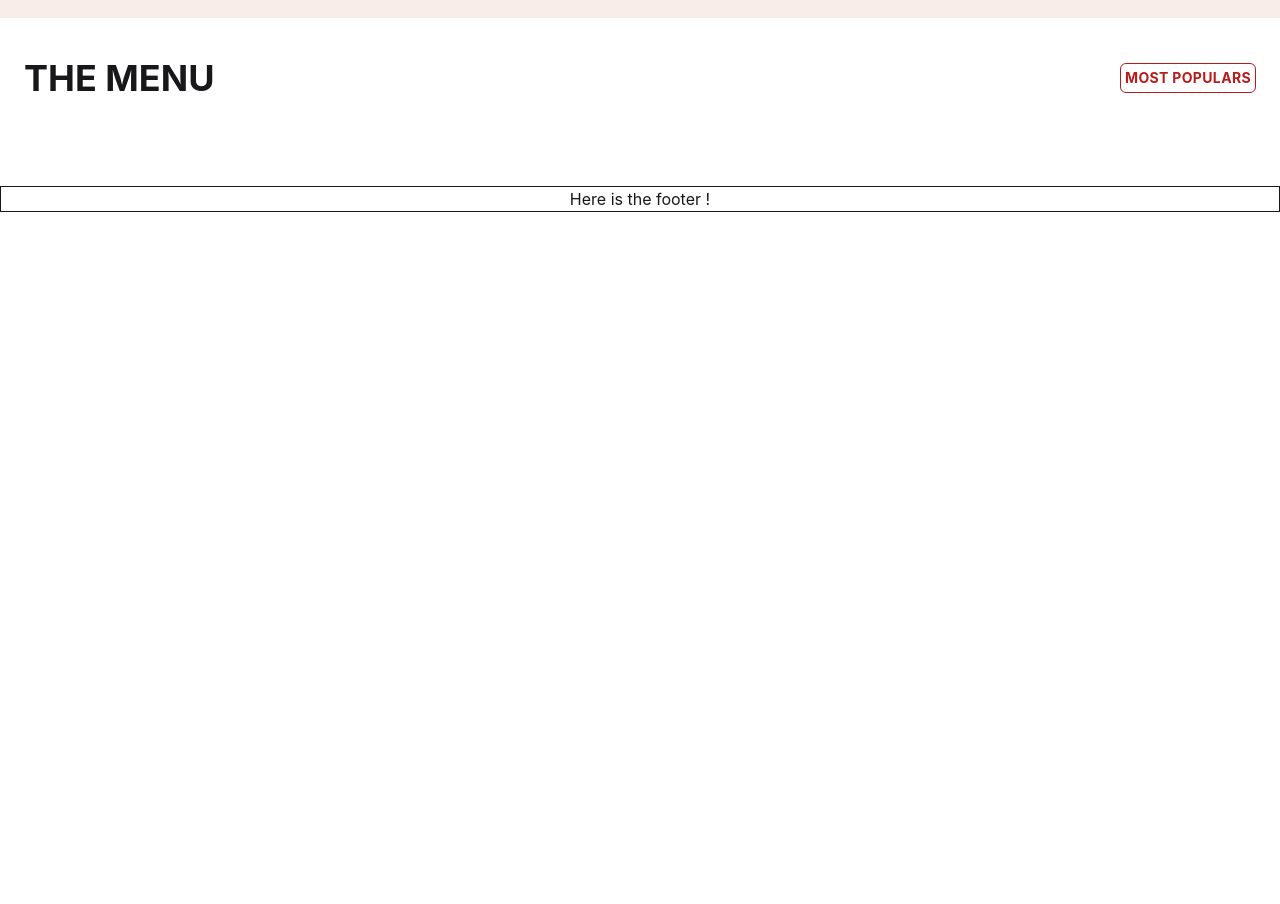
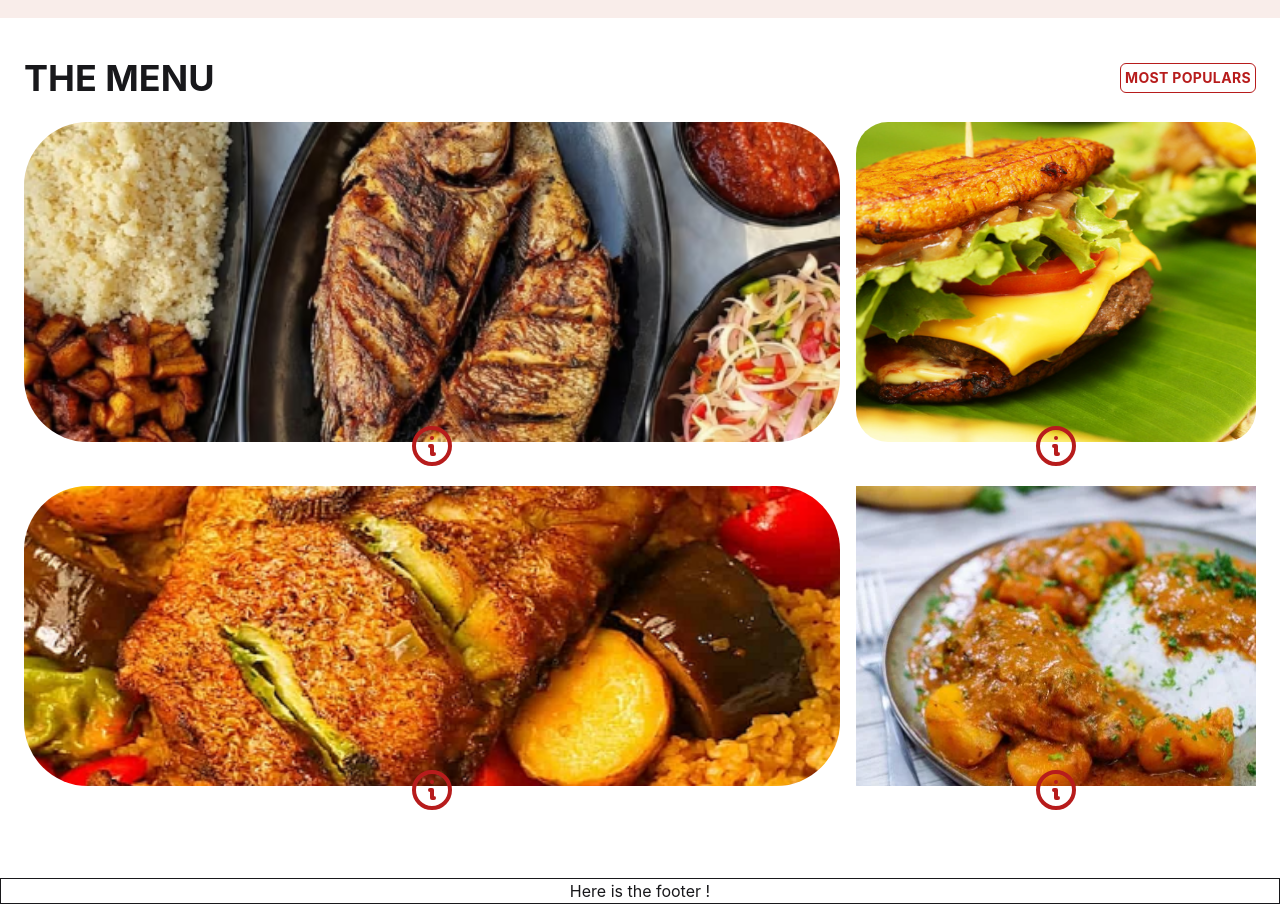
Before and after one commit to trab-ml/spicyfood, a Vue app: page / in a window 1280 px wide. Shown: the part 1780-2684 px from the top of the page. Before the commit the page ends 1992 px from the top, so only its background shows below. Built offline with nearby package versions, Linux system fonts and the light colour scheme.

Commit message:
Turn Menu elements into components (using DishItem)

```diff
--- a/src/components/DishItem.vue
+++ b/src/components/DishItem.vue
@@ -1,13 +1,13 @@
 <template>
-    <div class="">
+    <div :class="dish.boxClass">
         <img
-            src=""
-            alt=""
-            class=""
+            :src="dish.imgSrc"
+            :alt="dish.imgAlt"
+            :class="dish.imgClass"
         />
         <div class="flex justify-center -mt-5">
             <div
-                class=""
+                :class="dish.dropdownClass"
             >
                 <div tabindex="0" role="button" class="text-(--primary)">
                     <svg
@@ -30,8 +30,8 @@
                     class="card card-sm dropdown-content bg-base-100 rounded-box z-1 w-64 ml-10 shadow-sm"
                 >
                     <div tabindex="0" class="card-body tracking-wide">
-                        <h4 class="card-title text-lg"></h4>
-                        <p class="text-lg font-light"></p>
+                        <h4 class="card-title text-lg">{{ dish.name }}</h4>
+                        <p class="text-lg font-light">{{ dish.description }}</p>
                     </div>
                 </div>
             </div>
@@ -39,4 +39,8 @@
     </div>
 </template>
 
-<script setup lang="ts"></script>
+<script setup lang="ts">
+import type DishItemType from '@/types/DishItemType';
+
+const props = defineProps<{dish: DishItemType}>();
+</script>
--- a/src/components/Menu.vue
+++ b/src/components/Menu.vue
@@ -10,209 +10,17 @@
             >
         </div>
         <div class="grid grid-cols-3 grid-flow-dense gap-4 my-6">
-            <!-- V-FOR... -->
-            <!-- <div class="col-span-2 row-span-2 sm:row-span-1">
-                <img
-                    src="/attieke-plantains-poisson.png"
-                    alt="attieke plantains poisson"
-                    class="object-cover w-100 h-50 rounded-[4rem] sm:w-full sm:h-80"
-                />
-                <div class="flex justify-center -mt-5">
-                    <div
-                        class="dropdown dropdown-hover dropdown-top dropdown-center font-bold"
-                    >
-                        <div
-                            tabindex="0"
-                            role="button"
-                            class="text-(--primary)"
-                        >
-                            <svg
-                                tabindex="0"
-                                xmlns="http://www.w3.org/2000/svg"
-                                fill="none"
-                                viewBox="0 0 24 24"
-                                class="h-12 w-12 stroke-current"
-                            >
-                                <path
-                                    stroke-linecap="round"
-                                    stroke-linejoin="round"
-                                    stroke-width="2"
-                                    d="M13 16h-1v-4h-1m1-4h.01M21 12a9 9 0 11-18 0 9 9 0 0118 0z"
-                                ></path>
-                            </svg>
-                        </div>
-                        <div
-                            tabindex="0"
-                            class="card card-sm dropdown-content bg-base-100 rounded-box z-1 w-64 ml-10 shadow-sm"
-                        >
-                            <div tabindex="0" class="card-body tracking-wide">
-                                <h4 class="card-title text-lg">
-                                    {{ $t("homepage.menu.dishOne.name") }}
-                                </h4>
-                                <p class="text-lg font-light">
-                                    {{
-                                        $t("homepage.menu.dishOne.description")
-                                    }}
-                                </p>
-                            </div>
-                        </div>
-                    </div>
-                </div>
-            </div>
-            <div class="sm:h-fit">
-                <img
-                    src="/burger-bananes-plantains.png"
-                    alt="burger bananes plantains"
-                    class="rounded-4xl sm:w-full sm:h-80"
-                />
-                <div class="flex justify-center -mt-5">
-                    <div
-                        class="dropdown dropdown-hover dropdown-top dropdown-left font-bold sm:dropdown-center"
-                    >
-                        <div
-                            tabindex="0"
-                            role="button"
-                            class="text-(--primary)"
-                        >
-                            <svg
-                                tabindex="0"
-                                xmlns="http://www.w3.org/2000/svg"
-                                fill="none"
-                                viewBox="0 0 24 24"
-                                class="h-12 w-12 stroke-current"
-                            >
-                                <path
-                                    stroke-linecap="round"
-                                    stroke-linejoin="round"
-                                    stroke-width="2"
-                                    d="M13 16h-1v-4h-1m1-4h.01M21 12a9 9 0 11-18 0 9 9 0 0118 0z"
-                                ></path>
-                            </svg>
-                        </div>
-                        <div
-                            tabindex="0"
-                            class="card card-sm dropdown-content bg-base-100 rounded-box z-1 w-64 ml-10 shadow-sm"
-                        >
-                            <div tabindex="0" class="card-body tracking-wide">
-                                <h4 class="card-title">
-                                    {{ $t("homepage.menu.dishTwo.name") }}
-                                </h4>
-                                <p class="text-lg font-light">
-                                    {{
-                                        $t("homepage.menu.dishTwo.description")
-                                    }}
-                                </p>
-                            </div>
-                        </div>
-                    </div>
-                </div>
-            </div>
-            <div class="col-span-2 row-span-2 sm:row-span-1">
-                <img
-                    src="/tcheboudiene-poisson.png"
-                    alt="tcheboudiene poisson"
-                    class="object-cover w-100 h-50 rounded-[4rem] sm:w-full sm:h-75"
-                />
-                <div class="flex justify-center -mt-5">
-                    <div
-                        class="dropdown dropdown-hover dropdown-top dropdown-center font-bold"
-                    >
-                        <div
-                            tabindex="0"
-                            role="button"
-                            class="text-(--primary)"
-                        >
-                            <svg
-                                tabindex="0"
-                                xmlns="http://www.w3.org/2000/svg"
-                                fill="none"
-                                viewBox="0 0 24 24"
-                                class="h-12 w-12 stroke-current"
-                            >
-                                <path
-                                    stroke-linecap="round"
-                                    stroke-linejoin="round"
-                                    stroke-width="2"
-                                    d="M13 16h-1v-4h-1m1-4h.01M21 12a9 9 0 11-18 0 9 9 0 0118 0z"
-                                ></path>
-                            </svg>
-                        </div>
-                        <div
-                            tabindex="0"
-                            class="card card-sm dropdown-content bg-base-100 rounded-box z-1 w-64 ml-10 shadow-sm"
-                        >
-                            <div tabindex="0" class="card-body tracking-wide">
-                                <h4 class="card-title">
-                                    {{ $t("homepage.menu.dishThree.name") }}
-                                </h4>
-                                <p class="text-lg font-light">
-                                    {{
-                                        $t(
-                                            "homepage.menu.dishThree.description",
-                                        )
-                                    }}
-                                </p>
-                            </div>
-                        </div>
-                    </div>
-                </div>
-            </div>
-            <div class="row-span-3 col-start-3 sm:row-span-1">
-                <img
-                    src="/sauce-mafe-poulet.png"
-                    alt="sauce mafe poulet"
-                    class="object-cover w-full h-75"
-                />
-                <div class="flex justify-center -mt-5">
-                    <div
-                        class="dropdown dropdown-hover dropdown-top dropdown-left font-bold sm:dropdown-center"
-                    >
-                        <div
-                            tabindex="0"
-                            role="button"
-                            class="text-(--primary)"
-                        >
-                            <svg
-                                tabindex="0"
-                                xmlns="http://www.w3.org/2000/svg"
-                                fill="none"
-                                viewBox="0 0 24 24"
-                                class="h-12 w-12 stroke-current"
-                            >
-                                <path
-                                    stroke-linecap="round"
-                                    stroke-linejoin="round"
-                                    stroke-width="2"
-                                    d="M13 16h-1v-4h-1m1-4h.01M21 12a9 9 0 11-18 0 9 9 0 0118 0z"
-                                ></path>
-                            </svg>
-                        </div>
-                        <div
-                            tabindex="0"
-                            class="card card-sm dropdown-content bg-base-100 rounded-box z-1 w-64 mx-0 px-0 shadow-sm"
-                        >
-                            <div tabindex="0" class="card-body tracking-wide">
-                                <h4 class="card-title">
-                                    {{ $t("homepage.menu.dishFour.name") }}
-                                </h4>
-                                <p class="text-lg font-light">
-                                    {{
-                                        $t("homepage.menu.dishFour.description")
-                                    }}
-                                </p>
-                            </div>
-                        </div>
-                    </div>
-                </div>
-            </div> -->
+            <DishItem v-for="dish in dishList" :dish="{ ...dish }" />
         </div>
     </div>
 </template>
 
 <script setup lang="ts">
-import { useI18n } from 'vue-i18n';
+import { useI18n } from "vue-i18n";
+import type DishItemType from "@/types/DishItemType";
+import DishItem from "./DishItem.vue";
 
-const {t} = useI18n();
+const { t } = useI18n();
 
 const ODD_BOX_CLASS = "col-span-2 row-span-2 sm:row-span-1";
 const ODD_DROPDOWN_CLASS =
@@ -220,8 +28,8 @@ const ODD_DROPDOWN_CLASS =
 const EVEN_DROPDOWN_CLASS =
     "dropdown dropdown-hover dropdown-top dropdown-left font-bold sm:dropdown-center";
 
-const dishList = {
-    dishOne: {
+const dishList: DishItemType[] = [
+    {
         boxClass: ODD_BOX_CLASS,
         name: t("homepage.menu.dishOne.name"),
         description: t("homepage.menu.dishOne.description"),
@@ -230,7 +38,7 @@ const dishList = {
         imgClass: "object-cover w-100 h-50 rounded-[4rem] sm:w-full sm:h-80",
         dropdownClass: ODD_DROPDOWN_CLASS,
     },
-    dishTwo: {
+    {
         boxClass: "sm:h-fit",
         name: t("homepage.menu.dishTwo.name"),
         description: t("homepage.menu.dishTwo.description"),
@@ -239,7 +47,7 @@ const dishList = {
         imgClass: "rounded-4xl sm:w-full sm:h-80",
         dropdownClass: EVEN_DROPDOWN_CLASS,
     },
-    dishThree: {
+    {
         boxClass: ODD_BOX_CLASS,
         name: t("homepage.menu.dishThree.name"),
         description: t("homepage.menu.dishThree.description"),
@@ -248,7 +56,7 @@ const dishList = {
         imgClass: "object-cover w-100 h-50 rounded-[4rem] sm:w-full sm:h-75",
         dropdownClass: ODD_DROPDOWN_CLASS,
     },
-    dishFour: {
+    {
         boxClass: "row-span-3 col-start-3 sm:row-span-1",
         name: t("homepage.menu.dishFour.name"),
         description: t("homepage.menu.dishFour.description"),
@@ -257,5 +65,5 @@ const dishList = {
         imgClass: "object-cover w-full h-75",
         dropdownClass: EVEN_DROPDOWN_CLASS,
     },
-};
+];
 </script>
--- /dev/null
+++ b/src/types/DishItemType.ts
@@ -0,0 +1,9 @@
+export default interface DishItemType {
+    boxClass: string;
+    name: string;
+    description: string;
+    imgSrc: string;
+    imgAlt: string;
+    imgClass: string;
+    dropdownClass: string;
+};
```
